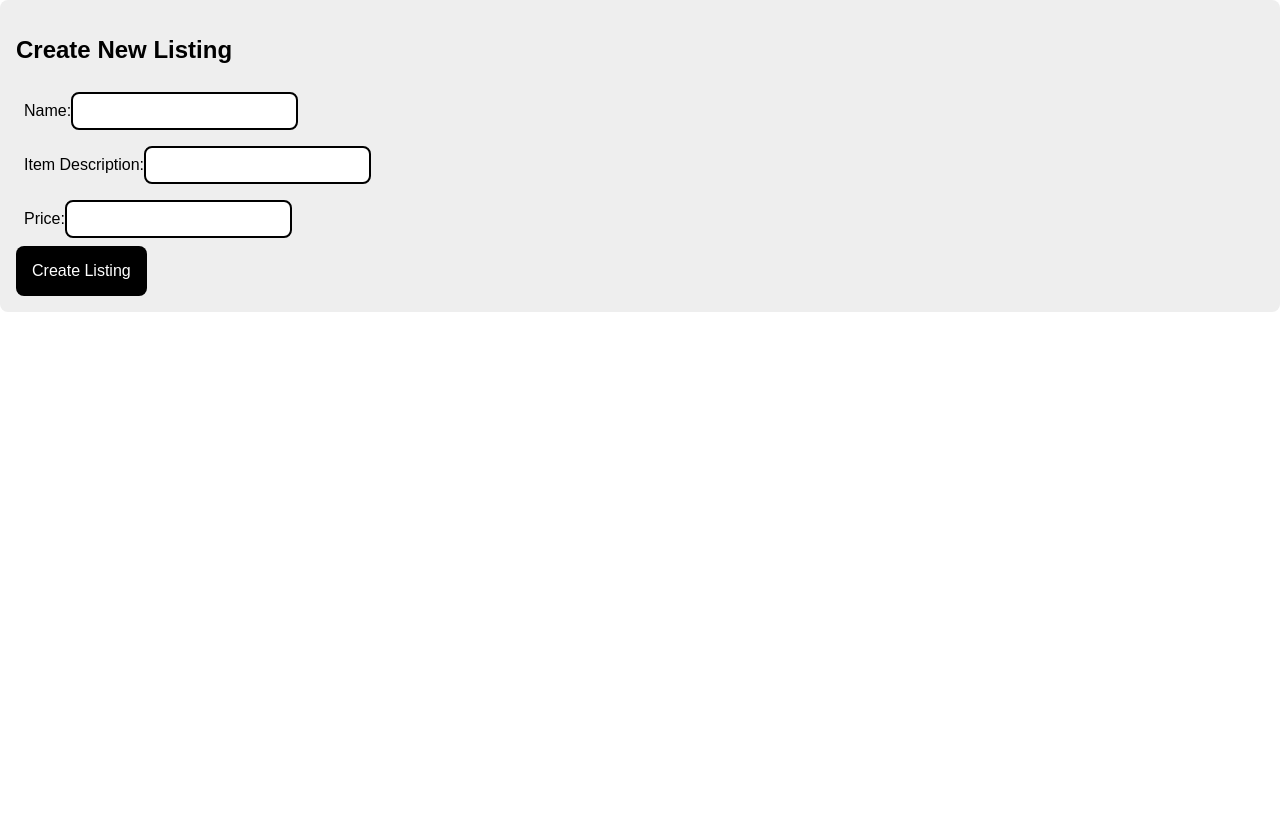
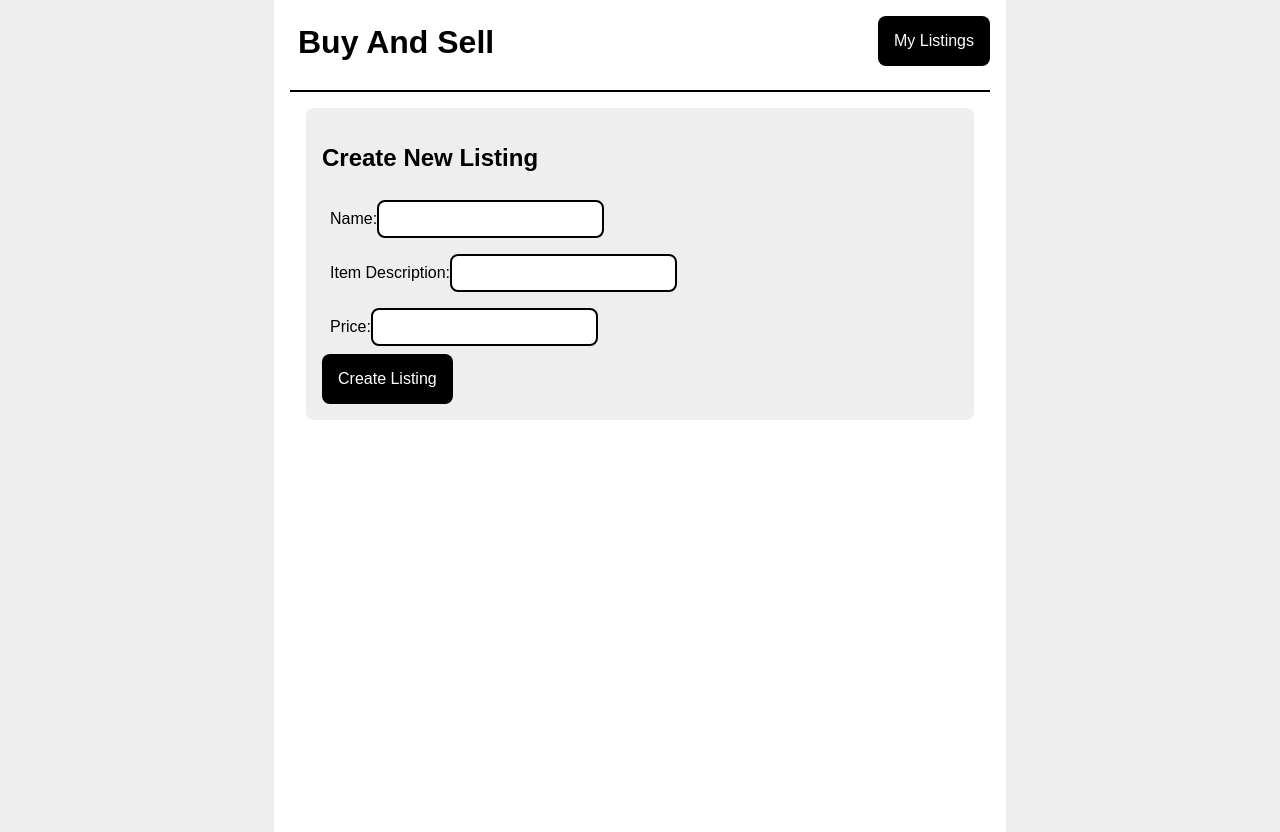
Before and after one commit to LuizCarlosAbbott/buy-and-sell, an Angular app: page /new-listing in a window 1280 px wide. Before the commit the page ends 800 px from the top, so only its background shows below. Built offline with nearby package versions, Linux system fonts and the light colour scheme.

Commit message:
feat: nav-bar component

```diff
--- a/src/app/app.component.html
+++ b/src/app/app.component.html
@@ -1 +1,8 @@
-<router-outlet></router-outlet>
+<div id="page-wrap">
+  <div id="max-width-column">
+    <app-nav-bar></app-nav-bar>
+    <div id="content-wrap">
+      <router-outlet></router-outlet>
+    </div>
+  </div>
+</div>
--- a/src/app/app.module.ts
+++ b/src/app/app.module.ts
@@ -11,6 +11,7 @@
 import { MyListingsPageComponent } from './my-listings-page/my-listings-page.component';
 import { NewListingPageComponent } from './new-listing-page/new-listing-page.component';
 import { ListingDataFormComponent } from './listing-data-form/listing-data-form.component';
+import { NavBarComponent } from './nav-bar/nav-bar.component';
 
 @NgModule({
   declarations: [
@@ -21,7 +22,8 @@
     MyListingsPageComponent,
     NewListingPageComponent,
     EditListingPageComponent,
-    ListingDataFormComponent
+    ListingDataFormComponent,
+    NavBarComponent
   ],
   imports: [
     BrowserModule,
--- /dev/null
+++ b/src/app/nav-bar/nav-bar.component.html
@@ -0,0 +1,8 @@
+<div id="top-bar">
+  <a routerLink="/listings">
+    <h1 id="app-heading">Buy And Sell</h1>
+  </a>
+  <a routerLink="/my-listings">
+    <button id="my-listings-button">My Listings</button>
+  </a>
+</div>
--- /dev/null
+++ b/src/app/nav-bar/nav-bar.component.ts
@@ -0,0 +1,15 @@
+import { Component, OnInit } from '@angular/core';
+
+@Component({
+  selector: 'app-nav-bar',
+  templateUrl: './nav-bar.component.html',
+  styleUrls: ['./nav-bar.component.css']
+})
+export class NavBarComponent implements OnInit {
+
+  constructor() { }
+
+  ngOnInit(): void {
+  }
+
+}
```
Also changed, not shown: src/app/nav-bar/nav-bar.component.css (added), 1 other file (tests, documents, lock files or other folders).
